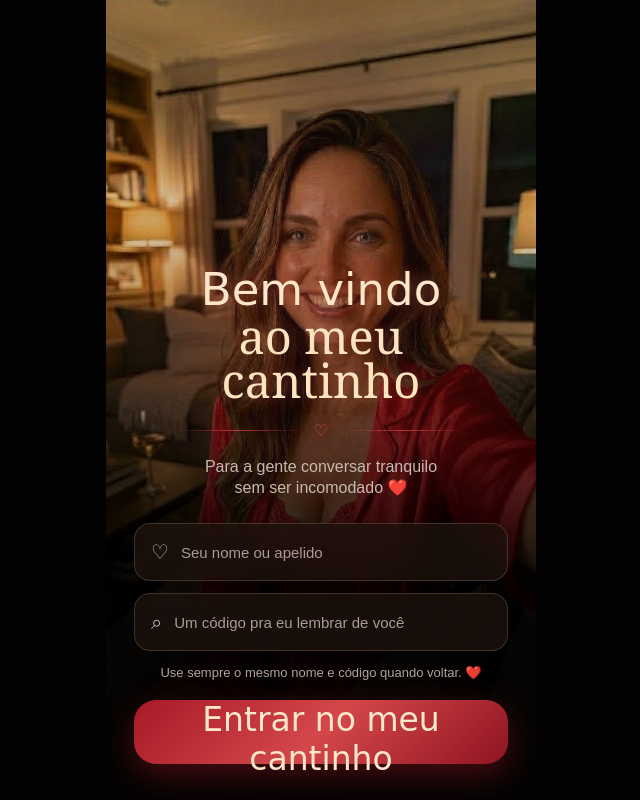
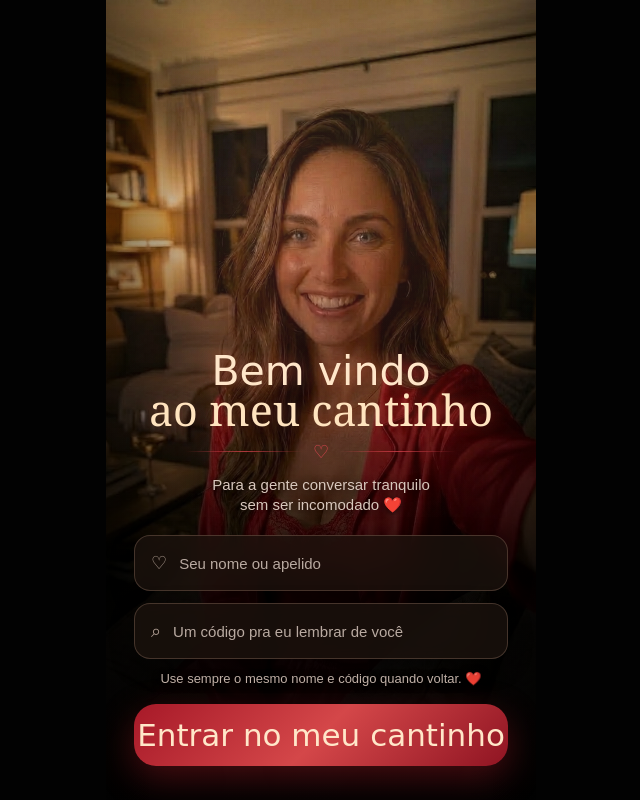
Before and after one commit to cbf131071/marina-bot, a Flask app: page / in a window 1280 px wide. Shown: the whole page, without its empty margins (319-959 px from the left). Run offline with Flask 3, Linux system fonts and the light colour scheme.

Commit message:
ajusta entrada premium marina

```diff
--- a/templates/chat.html
+++ b/templates/chat.html
@@ -167,10 +142,17 @@ button:disabled{
     position:absolute;
     inset:0;
     background:
-        linear-gradient(to bottom, rgba(0,0,0,0.05) 0%, rgba(0,0,0,0.25) 42%, rgba(0,0,0,0.92) 78%, #020202 100%),
+        linear-gradient(to bottom,
+            rgba(0,0,0,0.02) 0%,
+            rgba(0,0,0,0.08) 28%,
+            rgba(0,0,0,0.46) 55%,
+            rgba(0,0,0,0.90) 78%,
+            #020202 100%
+        ),
+        radial-gradient(circle at 50% 25%, rgba(255,190,145,0.14), transparent 42%),
         url('/static/imagem_chat.jpeg');
     background-size:cover;
-    background-position:center top;
+    background-position:center 18%;
     z-index:1;
 }
 
@@ -178,7 +160,9 @@ button:disabled{
     content:"";
     position:absolute;
     inset:0;
-    background:radial-gradient(circle at center 35%, rgba(255,70,70,0.12), transparent 48%);
+    background:
+        linear-gradient(to right, rgba(0,0,0,0.42), transparent 25%, transparent 75%, rgba(0,0,0,0.42)),
+        radial-gradient(circle at center 35%, rgba(255,70,70,0.10), transparent 48%);
     z-index:2;
     pointer-events:none;
 }
@@ -187,7 +171,7 @@ button:disabled{
     position:relative;
     z-index:3;
     width:100%;
-    padding:0 28px 36px;
+    padding:0 28px 34px;
     display:flex;
     flex-direction:column;
     align-items:center;
@@ -195,31 +179,32 @@ button:disabled{
 
 .titulo-script{
     font-family:"Brush Script MT", "Segoe Script", cursive;
-    font-size:45px;
+    font-size:41px;
     font-weight:400;
-    line-height:0.95;
+    line-height:0.9;
     color:#ffe6c9;
     text-shadow:0 0 18px rgba(255,120,90,0.55);
-    margin-bottom:2px;
+    margin-bottom:0;
 }
 
 .titulo-principal{
     font-family:Georgia, "Times New Roman", serif;
-    font-size:47px;
+    font-size:43px;
     line-height:0.95;
     color:#ffe4bf;
     text-align:center;
     text-shadow:0 0 18px rgba(255,120,90,0.35);
-    margin-bottom:14px;
+    margin-bottom:10px;
 }
 
 .divisor{
-    width:78%;
+    width:72%;
     display:flex;
     align-items:center;
-    gap:12px;
-    margin:4px 0 16px;
+    gap:10px;
+    margin:0 0 12px;
     color:#e44752;
+    font-size:18px;
 }
 
 .divisor::before,
@@ -231,12 +216,13 @@ button:disabled{
 }
 
 .subtexto{
-    color:#c8b9ad;
-    font-size:16px;
+    color:#d8c8bd;
+    font-size:15px;
     line-height:1.35;
     text-align:center;
     max-width:310px;
-    margin-bottom:24px;
+    margin-bottom:20px;
+    text-shadow:0 2px 8px rgba(0,0,0,0.7);
 }
 
 .form-box{
@@ -248,10 +234,10 @@ button:disabled{
 
 .campo{
     width:100%;
-    height:58px;
+    height:56px;
     border-radius:16px;
     background:rgba(30,20,15,0.72);
-    border:1px solid rgba(255,205,175,0.18);
+    border:1px solid rgba(255,205,175,0.20);
     display:flex;
     align-items:center;
     padding:0 16px;
@@ -261,8 +247,9 @@ button:disabled{
 }
 
 .campo span{
-    opacity:0.7;
-    font-size:20px;
+    opacity:0.75;
+    font-size:18px;
+    color:#e7d1c3;
 }
 
 .campo input{
@@ -274,26 +261,25 @@ button:disabled{
     font-size:15px;
 }
 
-.campo input::placeholder{
-    color:#a99c94;
-}
+.campo input::placeholder{color:#b9aaa1;}
 
 .aviso{
-    color:#b7a9a1;
+    color:#c8b8ae;
     font-size:13px;
     text-align:center;
-    margin:2px 0 8px;
+    margin:0 0 6px;
+    text-shadow:0 2px 8px rgba(0,0,0,0.7);
 }
 
 .entrar-btn{
     width:100%;
-    height:64px;
+    height:62px;
     border:none;
     border-radius:22px;
     background:linear-gradient(135deg, #a71928, #d44749, #8f1422);
     color:#ffe7c9;
     font-family:"Brush Script MT", "Segoe Script", cursive;
-    font-size:33px;
+    font-size:31px;
     cursor:pointer;
     box-shadow:0 12px 35px rgba(196,32,44,0.35);
     transition:0.2s;
```
Also changed, not shown: other parts of templates/chat.html (+15 -52 lines).
